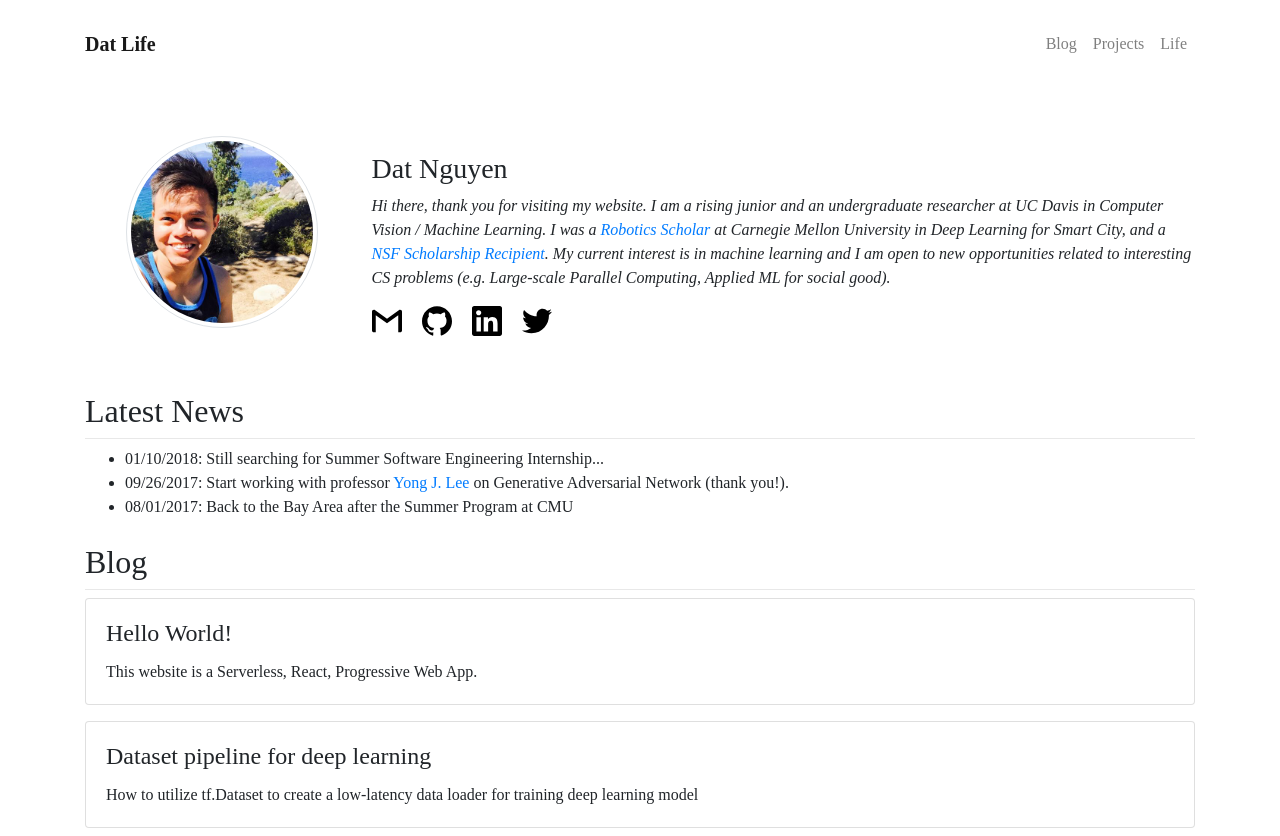
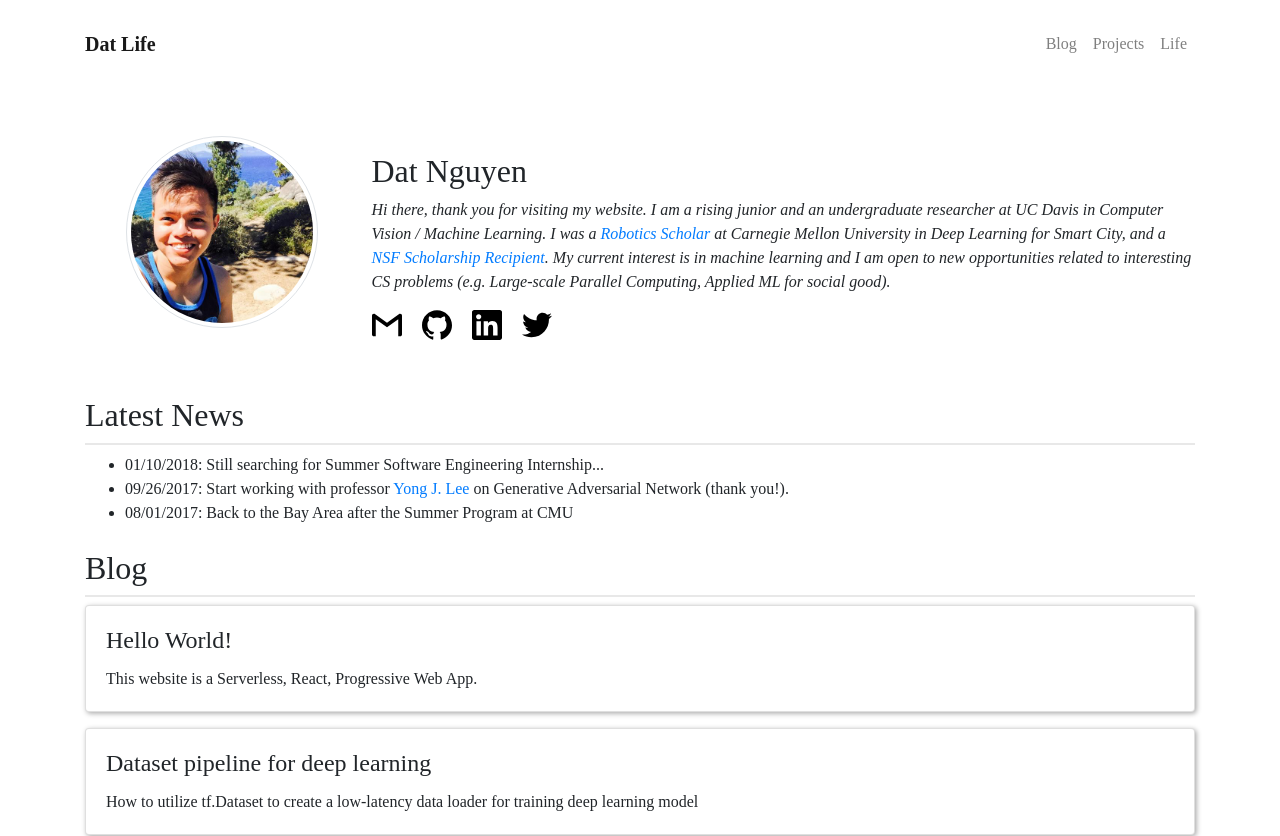
Before and after one commit to datlife/porfolio, a React (Create React App) app: page / in a window 1280 px wide. Shown: the top 836 px of the page. Built offline with nearby package versions, Linux system fonts and the light colour scheme; no server answers.

Commit message:
updated Styling

```diff
--- a/src/styles/App.css
+++ b/src/styles/App.css
@@ -35,7 +35,7 @@ section {
 
 section .bd-title {
   padding-bottom: 0.25em;
-  border-bottom: 1px solid #e8e8e8; }
+  border-bottom: 2px solid #e8e8e8; }
 
 .Home .introduction .avatar {
   display: block;
@@ -46,10 +46,17 @@ section .bd-title {
   display: grid;
   grid-gap: 0.75em; }
 
+.Home .introduction .about h3 {
+  text-align: left;
+  font-size: 2em; }
+
 .Home .introduction .about {
   padding: 1em 0; }
 
 /*Blog */
+.Home .blog .summary a {
+  color: inherit; }
+
 .card p {
   padding: 0;
   margin: 0; }
@@ -98,6 +105,9 @@ section .bd-title {
     grid-template-columns: 1fr 3fr;
     grid-template-rows: 1fr;
     padding-bottom: 1em; }
+  .Home .introduction .about h3 {
+    text-align: left;
+    font-size: 2em; }
   /* Resize icons to a slighly smaller size*/
   #social-icons {
     max-width: 200px;
@@ -114,6 +124,9 @@ section .bd-title {
     display: block;
     margin: 0 auto;
     font-size: 12px; } }
+
+.BlogPage a {
+  color: inherit; }
 
 p {
   font-family: "Lora", serif; }
@@ -136,6 +149,6 @@ body {
   font-family: "Lora", serif; }
 
 /*Card Hover effects ( for blog, projects*/
-.card:hover {
-  box-shadow: 0.25em 0.25em 0.5em #aaaaaa;
+.card {
+  box-shadow: 0.1em 0.1em 0.3em #aaaaaa;
   cursor: pointer; }
--- /dev/null
+++ b/src/styles/layouts/_blog_page.scss
@@ -0,0 +1,3 @@
+.BlogPage a {
+  color: inherit;
+}
--- a/src/styles/layouts/_home.scss
+++ b/src/styles/layouts/_home.scss
@@ -5,9 +5,10 @@
 section{
   margin-bottom: 1.5em;
 }
+
 section .bd-title{
   padding-bottom: 0.25em;
-  border-bottom:1px solid #e8e8e8;
+  border-bottom:2px solid #e8e8e8;
 }
 .Home .introduction .avatar{
   display: block;
@@ -18,11 +19,19 @@ section .bd-title{
   display: grid;
   grid-gap: 0.75em;
 }
+
+.Home .introduction .about h3{
+  text-align: left;
+  font-size: 2em;
+}
 .Home .introduction .about{
   padding: 1em 0;
 }
 
 /*Blog */
+.Home .blog .summary a{
+  color:inherit;
+}
 .card p{
   padding: 0;
   margin: 0;
@@ -80,6 +89,10 @@ section .bd-title{
     padding-bottom: 1em;
   }
 
+  .Home .introduction .about h3{
+    text-align: left;
+    font-size: 2em;
+  }
   /* Resize icons to a slighly smaller size*/
   #social-icons {
     max-width: 200px;
```
Also changed, not shown: src/styles/App.scss (+3 -6 lines).
